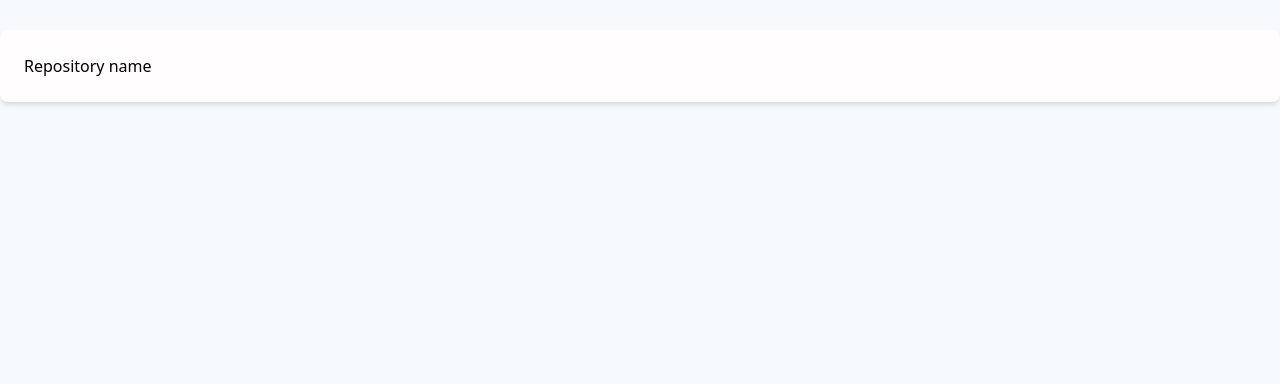
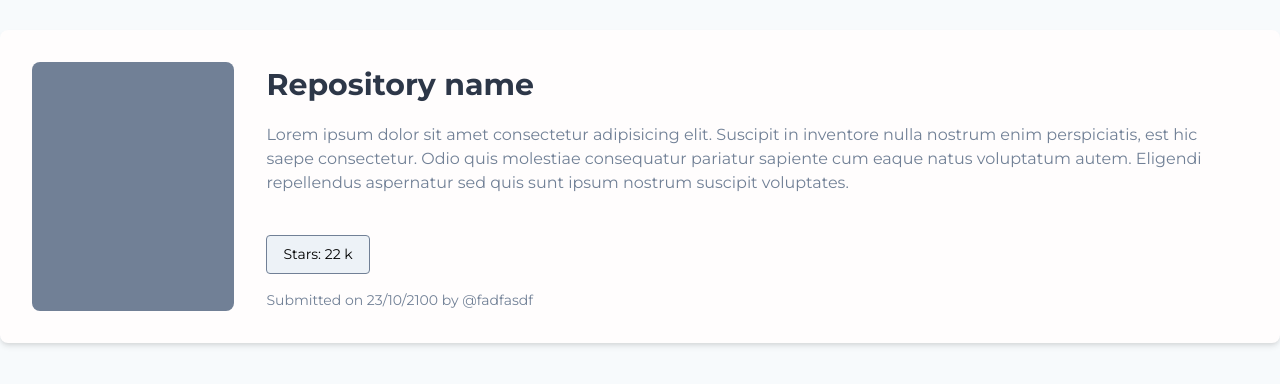
Before and after one commit to Hamzakh777/vue-challenge, a Vue app: page / in a window 1280 px wide. Shown: the part 122-506 px from the top of the page. Built offline with nearby package versions, Linux system fonts and the light colour scheme.

Commit message:
Created the feed card layout

```diff
--- a/public/index.html
+++ b/public/index.html
@@ -5,6 +5,7 @@
     <meta http-equiv="X-UA-Compatible" content="IE=edge">
     <meta name="viewport" content="width=device-width,initial-scale=1.0">
     <link rel="icon" href="<%= BASE_URL %>favicon.ico">
+    <link href="https://fonts.googleapis.com/css?family=Montserrat:300,400,500,700,900&display=swap" rel="stylesheet">
     <title>vue-github-challenge</title>
   </head>
   <body>
--- a/src/App.vue
+++ b/src/App.vue
@@ -48,7 +48,7 @@ export default {
     border: 1px solid #011627;
     border-top-left-radius: 0.5rem;
     border-bottom-left-radius: 0.5rem;
-    border-radius: 0.5rem;
+    border-radius: 0.25rem;
 }
 .vdp-datepicker input[type="text"]:focus {
     outline: none;
--- a/src/components/FeedCard.vue
+++ b/src/components/FeedCard.vue
@@ -1,8 +1,25 @@
 <template>
-    <div class="mb-8 p-6 rounded-lg w-full bg-white shadow-md">
-        <h2>
-            Repository name
-        </h2>
+    <div class="flex mb-8 p-8 rounded-lg w-full bg-white shadow-md">
+        <div class="w-full md:w-5/12 rounded-lg bg-gray-600">
+
+        </div>
+        <div class="flex-grow pl-8">
+            <h2 class="mb-4 text-3xl font-bold text-gray-800">
+                Repository name
+            </h2>
+            <p class="mb-10 text-base font-normal text-gray-600">
+                Lorem ipsum dolor sit amet consectetur adipisicing elit. Suscipit in inventore nulla nostrum enim perspiciatis, est hic saepe consectetur. Odio quis molestiae consequatur pariatur sapiente cum eaque natus voluptatum autem. Eligendi repellendus aspernatur sed quis sunt ipsum nostrum suscipit voluptates.
+            </p>
+            <div class="mb-4">
+                <div class="inline-block p-2 px-4 rounded-md border border-gray-600 bg-gray-200 text-sm">
+                    <span>Stars: </span>
+                    <span>22 k</span>
+                </div>
+            </div>
+            <div class="text-sm text-gray-600">
+                {{ `Submitted on 23/10/2100 by @fadfasdf` }}
+            </div>
+        </div>
     </div>
 </template>
 
--- a/src/css/tailwind.css
+++ b/src/css/tailwind.css
@@ -1,7 +1,7 @@
 @tailwind base;
 
 body {
-    @apply bg-gray-100;
+    @apply bg-gray-100 font-montserrat;
 }
 
 @tailwind components;
--- a/tailwind.config.js
+++ b/tailwind.config.js
@@ -1,6 +1,12 @@
 module.exports = {
 	theme: {
+		fontFamily: {
+			'montserrat': ['Montserrat', 'sans-serif']
+		},
 		extend: {
+			borderRadius: {
+				'md': '0.25rem'
+			},
 			colors: {
 				'dark-blue': '#011627',
 				'platinum': '#E7E9EB',
```
